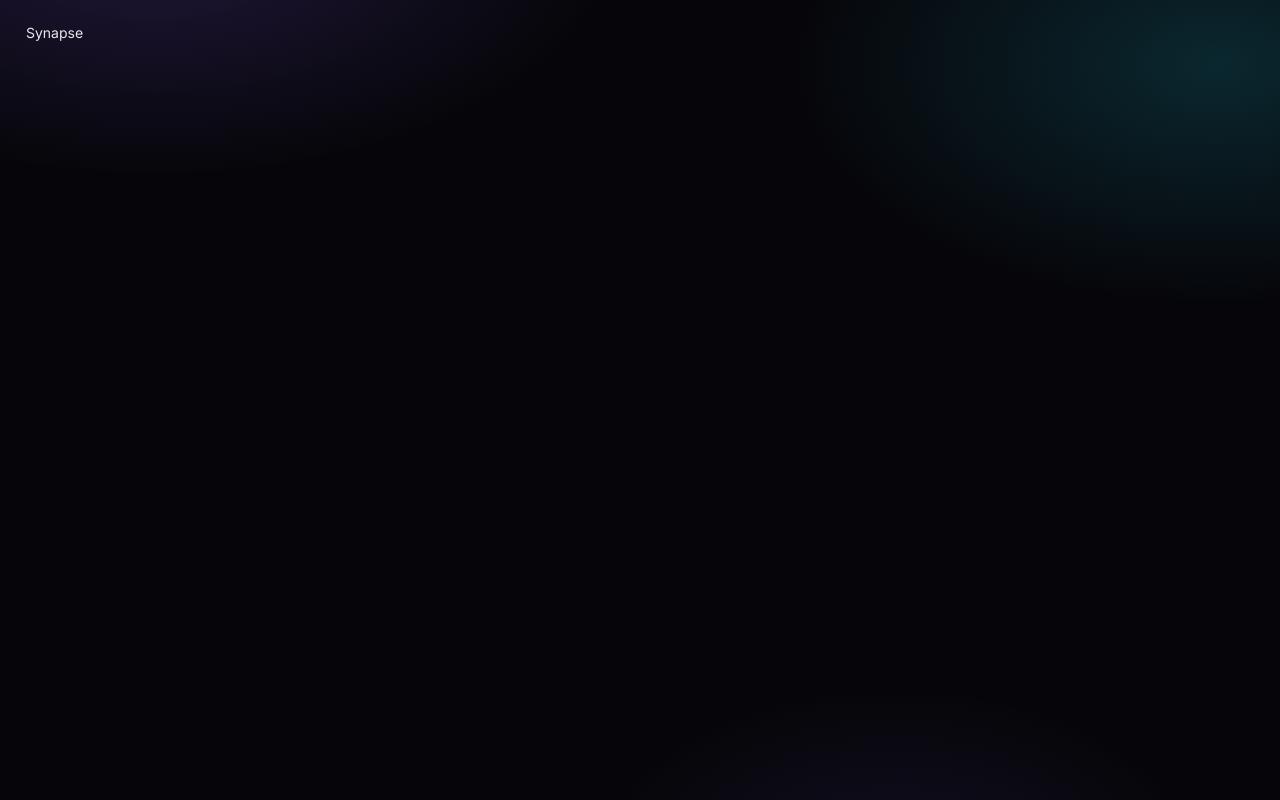
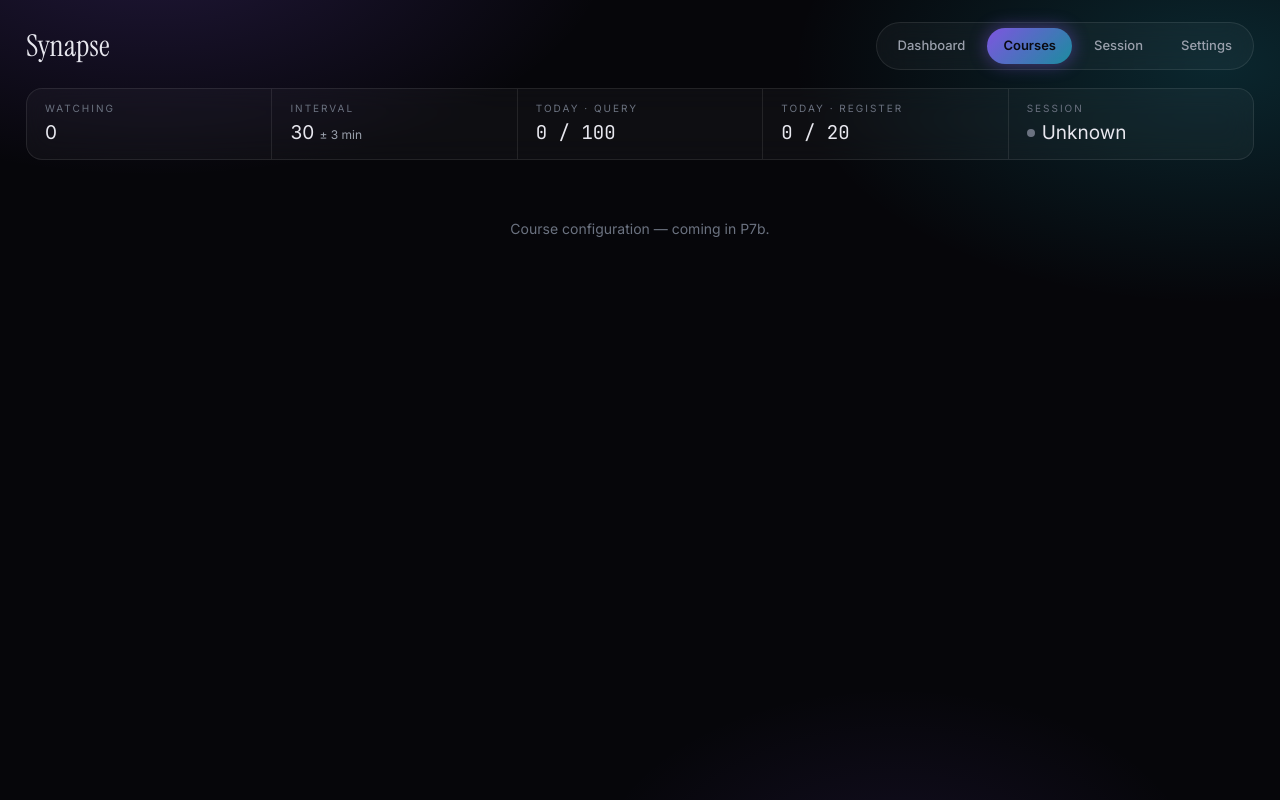
Before and after one commit to DLsnows/McGill-Minerva-Auto-Register, a React (Vite) app in the folder packages/web/: page /courses in a window 1280 px wide. Built offline with nearby package versions, Linux system fonts and the light colour scheme; no server answers.

Commit message:
feat(web): App shell + router + live Dashboard page

```diff
--- a/packages/web/src/App.tsx
+++ b/packages/web/src/App.tsx
@@ -1,3 +1,59 @@
+import { useCallback } from 'react';
+import { Outlet, Route, Routes } from 'react-router-dom';
+import { api } from './lib/api';
+import { useResource } from './lib/useResource';
+import { NavPills } from './components/NavPills';
+import { Ticker } from './components/Ticker';
+import Dashboard from './pages/Dashboard';
+import Courses from './pages/Courses';
+import Session from './pages/Session';
+import Settings from './pages/Settings';
+
+function Shell() {
+  const targets = useResource(useCallback(() => api.getTargets(), []));
+  const budget = useResource(useCallback(() => api.getBudget(), []));
+  const session = useResource(useCallback(() => api.getSession(), []));
+  const settings = useResource(useCallback(() => api.getSettings(), []));
+
+  const s = settings.data;
+  const queryBudget = s?.queryBudget ?? 100;
+  const registerBudget = s?.registerBudget ?? 20;
+
+  return (
+    <div className="app-shell">
+      <div
+        className="top"
+        style={{ display: 'flex', justifyContent: 'space-between', alignItems: 'center', marginBottom: 18 }}
+      >
+        <h1 className="serif" style={{ fontSize: 30, margin: 0 }}>
+          Synapse
+        </h1>
+        <NavPills />
+      </div>
+      <Ticker
+        watching={(targets.data ?? []).filter((t) => t.status === 'watching').length}
+        intervalMinutes={s?.pollIntervalMinutes ?? 30}
+        jitterMinutes={s?.jitterMinutes ?? 3}
+        queryUsed={queryBudget - (budget.data?.query ?? queryBudget)}
+        queryBudget={queryBudget}
+        registerUsed={registerBudget - (budget.data?.register ?? registerBudget)}
+        registerBudget={registerBudget}
+        sessionStatus={session.data?.status ?? 'unknown'}
+      />
+      <Outlet />
+    </div>
+  );
+}
+
 export default function App() {
-  return <div className="app-shell">Synapse</div>;
+  return (
+    <Routes>
+      <Route element={<Shell />}>
+        <Route index element={<Dashboard />} />
+        <Route path="courses" element={<Courses />} />
+        <Route path="session" element={<Session />} />
+        <Route path="settings" element={<Settings />} />
+      </Route>
+    </Routes>
+  );
 }
--- a/packages/web/src/main.tsx
+++ b/packages/web/src/main.tsx
@@ -1,10 +1,13 @@
 import { StrictMode } from 'react';
 import { createRoot } from 'react-dom/client';
+import { BrowserRouter } from 'react-router-dom';
 import './theme/theme.css';
 import App from './App';
 
 createRoot(document.getElementById('root')!).render(
   <StrictMode>
-    <App />
+    <BrowserRouter>
+      <App />
+    </BrowserRouter>
   </StrictMode>,
 );
--- /dev/null
+++ b/packages/web/src/pages/Courses.tsx
@@ -0,0 +1,3 @@
+export default function Courses() {
+  return <div className="empty">Course configuration — coming in P7b.</div>;
+}
--- /dev/null
+++ b/packages/web/src/pages/Dashboard.tsx
@@ -0,0 +1,63 @@
+import { useCallback } from 'react';
+import type { WatchMode } from '@autoregister/shared';
+import { api } from '../lib/api';
+import { useResource } from '../lib/useResource';
+import { useEventStream } from '../lib/useEventStream';
+import { CourseCard } from '../components/CourseCard';
+import { Console } from '../components/Console';
+
+export default function Dashboard() {
+  const targets = useResource(useCallback(() => api.getTargets(), []));
+  const session = useResource(useCallback(() => api.getSession(), []));
+  const { events, connected } = useEventStream();
+
+  const onToggleMode = useCallback(
+    async (id: string, next: WatchMode) => {
+      await api.updateTarget(id, { mode: next });
+      await targets.refetch();
+    },
+    [targets],
+  );
+
+  const onRun = useCallback(async (id: string) => {
+    await api.runTarget(id);
+  }, []);
+
+  const list = targets.data ?? [];
+  const sessionStatus = session.data?.status ?? 'unknown';
+  const sessionDown = sessionStatus === 'logged-out' || sessionStatus === 'unknown';
+
+  return (
+    <>
+      {sessionDown && (
+        <div className="banner">
+          Session is not active — open the <strong>Session</strong> tab to log in so polling can run.
+        </div>
+      )}
+
+      <div className="grid">
+        <div>
+          <div className="col-h">
+            <h2 className="serif">Watched Courses</h2>
+          </div>
+          {list.length === 0 ? (
+            <div className="empty glass">No courses watched yet. Add one from the Courses tab.</div>
+          ) : (
+            <div className="cards">
+              {list.map((t) => (
+                <CourseCard key={t.id} target={t} onToggleMode={onToggleMode} onRun={onRun} />
+              ))}
+            </div>
+          )}
+        </div>
+
+        <div>
+          <div className="col-h">
+            <h2 className="serif">Live Console</h2>
+          </div>
+          <Console events={events} connected={connected} />
+        </div>
+      </div>
+    </>
+  );
+}
--- /dev/null
+++ b/packages/web/src/pages/Session.tsx
@@ -0,0 +1,3 @@
+export default function Session() {
+  return <div className="empty">Session management — coming in P7b.</div>;
+}
--- /dev/null
+++ b/packages/web/src/pages/Settings.tsx
@@ -0,0 +1,3 @@
+export default function Settings() {
+  return <div className="empty">Settings — coming in P7b.</div>;
+}
```
Also changed, not shown: 1 other file (tests, documents, lock files or other folders).
